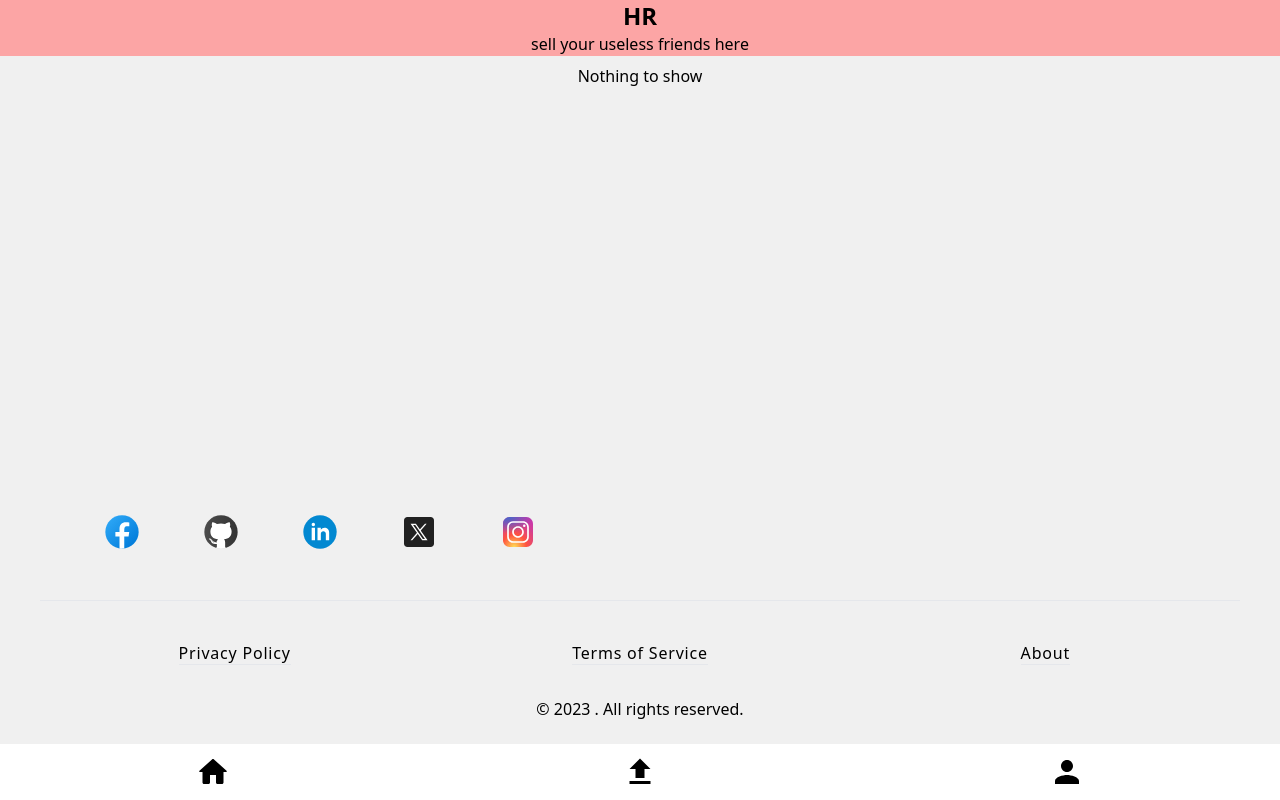
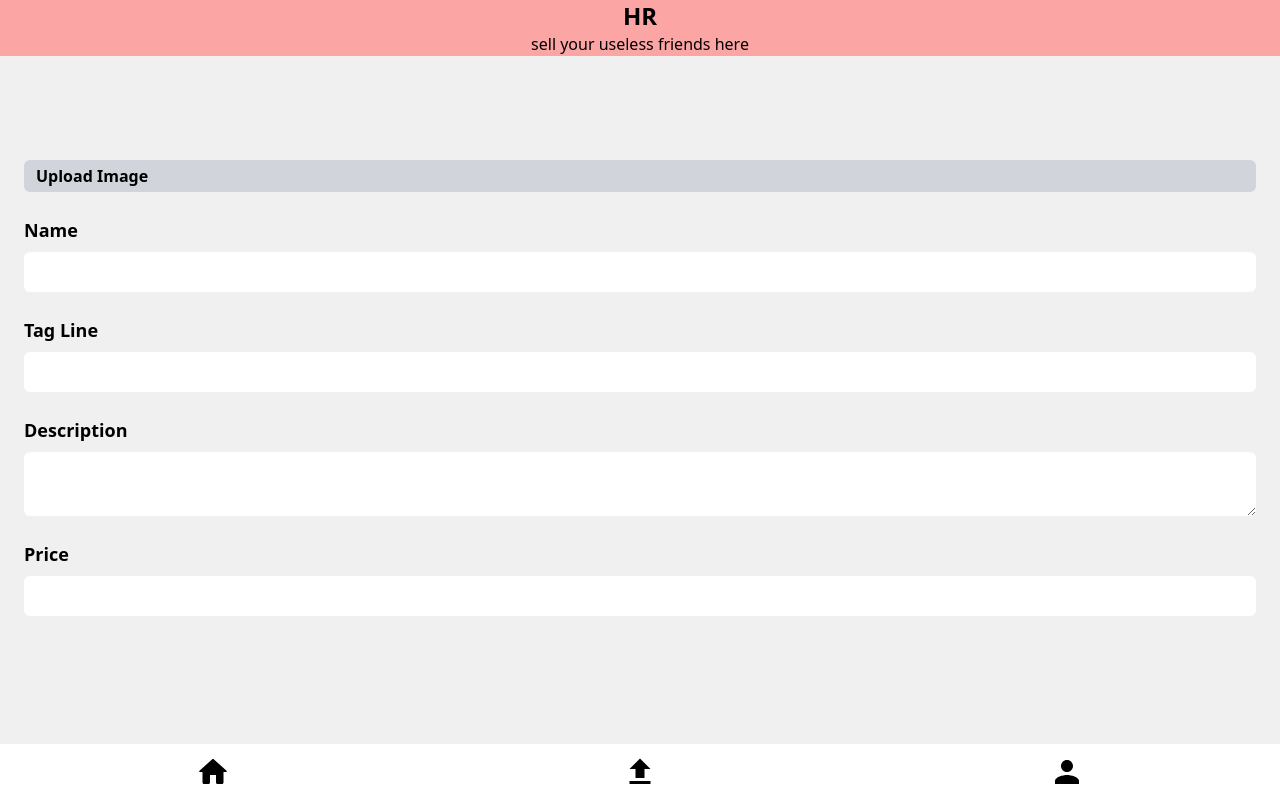
Before and after one commit to DevEmad007/HUMAN-RESOURCE, a React (Vite) app: page /uploads in a window 1280 px wide. Shown: the top 800 px of the page. Built offline with nearby package versions, Linux system fonts and the light colour scheme; no server answers.

Commit message:
uoload layout add

```diff
--- /dev/null
+++ b/src/Components/UploadForm/UploadForm.jsx
@@ -0,0 +1,51 @@
+import React,{ useState } from 'react';
+
+const UploadForm = () => {
+    const [ imageUrl,setImageUrl ] = useState();
+    const [ img,setImg ] = useState();
+
+    const handleFileChange = (e) => {
+        const file = e.target.files[ 0 ];
+        if (file.size > 1000000) {
+            alert('The file is too large.');
+            this.value = '';
+        }
+        setImg(file);
+        const reader = new FileReader();
+        reader.onload = () => {
+            setImageUrl(reader.result);
+        };
+        reader.readAsDataURL(file);
+    };
+
+    return (
+        <form className={`w-full px-6  ${imageUrl !== undefined ? 'mt-4' : 'pt-16'}`} method="post">
+            <div className='m-8'>
+                {imageUrl !== undefined && <img className='w-full h-60 bg-red-600 object-cover' src={imageUrl} alt='kfs' />}
+            </div>
+            <div className='grid my-6'>
+                <label className='font-semibold bg-gray-300 py-1 px-3 rounded-md ' htmlFor="uploadImage" >Upload Image</label>
+                <input hidden id='uploadImage' required className="imgUpload" type="file" accept="image/*" onChange={handleFileChange} />
+            </div>
+            <div className='grid my-6'>
+                <label className='mb-2 font-semibold text-lg ' htmlFor="Name">Name</label>
+                <input className='pl-2 py-2 rounded-md' type="text" />
+            </div>
+            <div className='grid my-6'>
+                <label className='mb-2 font-semibold text-lg ' htmlFor="Tag Line">Tag Line</label>
+                <input className='pl-2 py-2 rounded-md' type="text" />
+            </div>
+            <div className='grid my-6'>
+                <label className='mb-2 font-semibold text-lg ' htmlFor="Description">Description</label>
+                <textarea className='pl-2 py-2 rounded-md resize-y' type="text" />
+            </div>
+            <div className='grid my-6'>
+                <label className='mb-2 font-semibold text-lg ' htmlFor="Price">Price</label>
+                <input className='pl-2 py-2 rounded-md resize-y' type="tel" />
+            </div>
+
+        </form>
+    );
+};
+
+export default UploadForm;
--- a/src/Pages/Uploads.jsx
+++ b/src/Pages/Uploads.jsx
@@ -1,9 +1,10 @@
 import React from 'react';
+import UploadForm from '../Components/UploadForm/UploadForm';
 
 const Uploads = () => {
     return (
-        <div className=' min-h-vh-1/2 text-center'>
-            Nothing to show
+        <div className=' min-h-vh-full '>
+            <UploadForm />
         </div>
     );
 };
--- a/tailwind.config.js
+++ b/tailwind.config.js
@@ -11,6 +11,10 @@ export default {
         'vh-1/2': '50vh',
         'vh-1/4': '25vh',
       },
+      gridTemplateColumns: {
+        '60/40': '60% 40%',
+        '40/60': '30% 70%'
+      },
       translate: {
         's0': '0%',
         's1': '100%',
```
